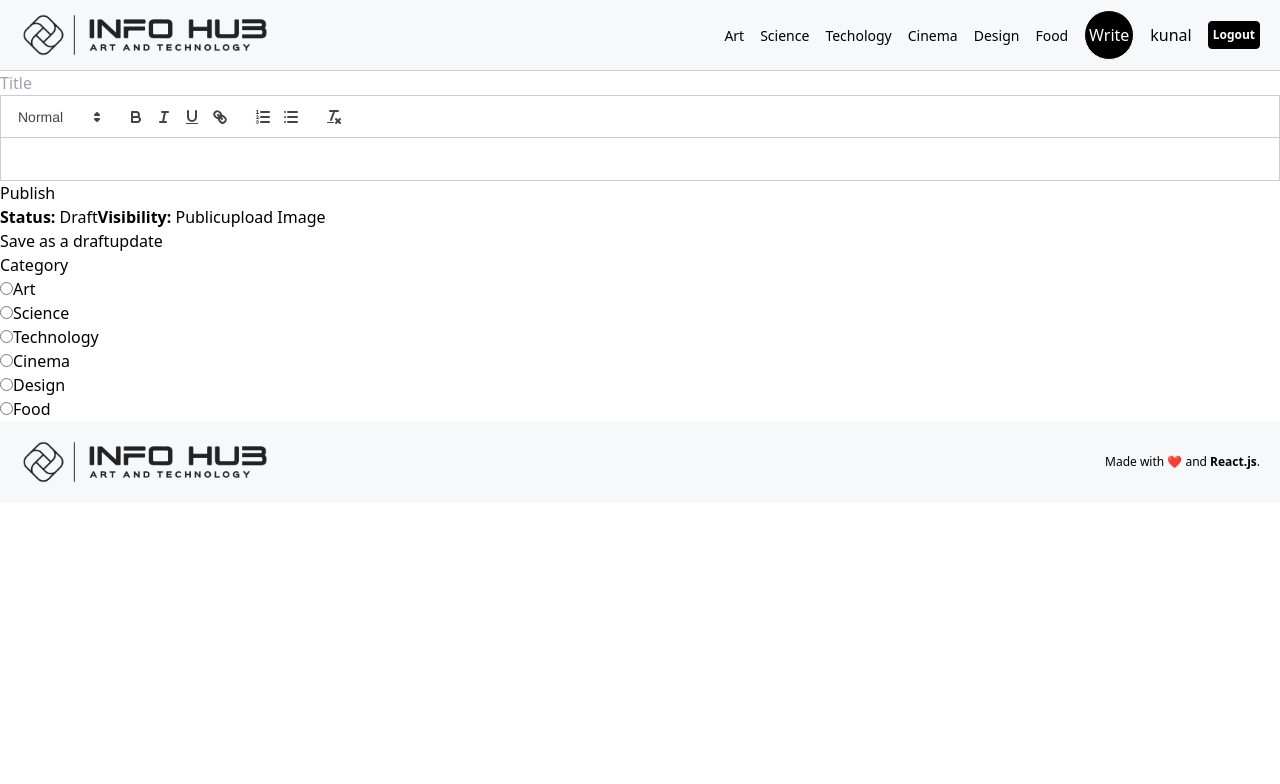
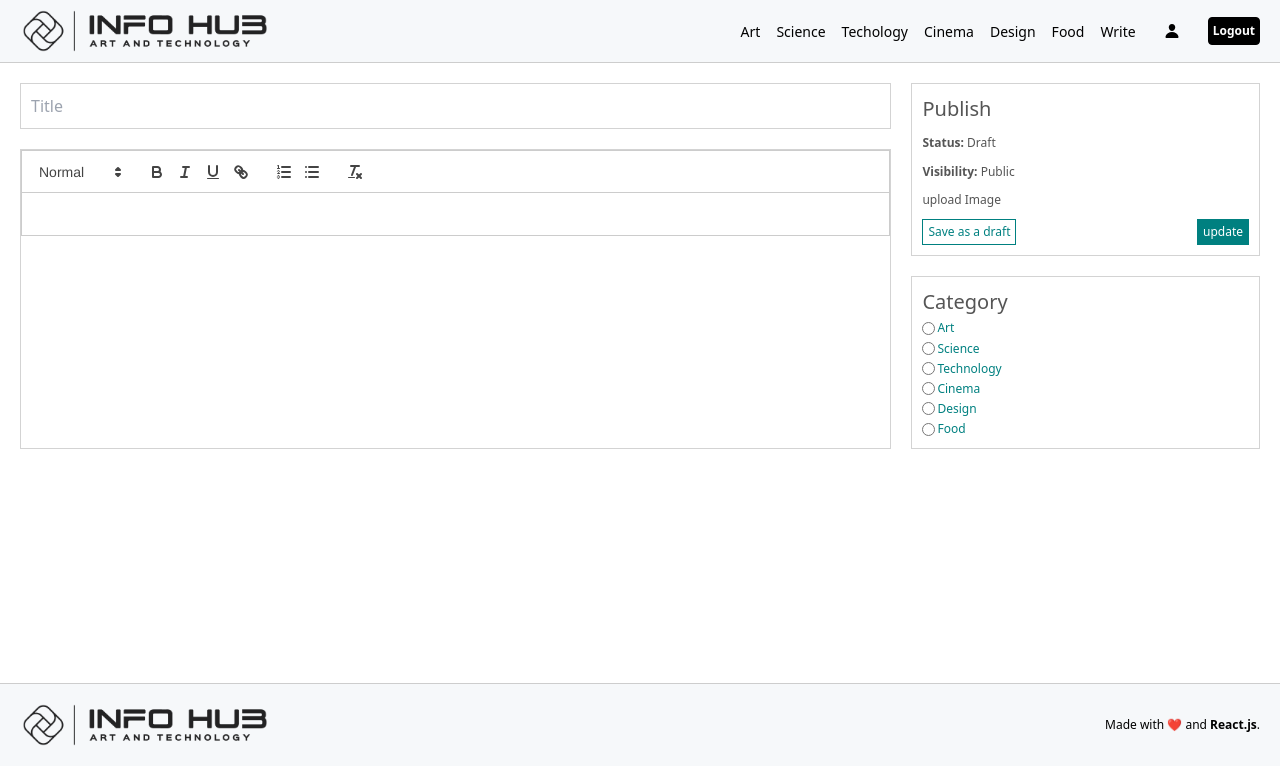
Before and after one commit to kunaljirage/blog, a React (Vite) app: page /write in a window 1280 px wide. Shown: the top 784 px of the page. Built offline with nearby package versions, Linux system fonts and the light colour scheme.

Commit message:
Added style for profile image, profile icon and write page

```diff
--- a/src/App.jsx
+++ b/src/App.jsx
@@ -11,7 +11,9 @@
 const Layout = () => (
   <div className="app">
     <Navbar />
-    <Outlet />
+    <div className="min-h-[75vh]">
+      <Outlet />
+    </div>
     <Footer />
   </div>
 );
--- a/src/assets/stylesheets/components/footer.scss
+++ b/src/assets/stylesheets/components/footer.scss
@@ -1,6 +1,7 @@
 .footer {
     padding: 20px;
     background-color: $lightGray;
+    border-top: 1px solid #cdcdcd;
     display: flex;
     align-items: center;
     width: 100%;
--- a/src/assets/stylesheets/components/navbar.scss
+++ b/src/assets/stylesheets/components/navbar.scss
@@ -1,37 +1,18 @@
 .navbar {
+    width: 100%;
     background-color: $lightGray;
-    width: 100%;
+    border-bottom: 1px solid #cdcdcd;
 
     .navbar_container {
         padding: 10px 20px;
         display: flex;
         align-items: center;
         justify-content: space-between;
-        border-bottom: 1px solid #cdcdcd;
 
         .nav-link {
             font-size: 14px;
             font-weight: 300;
             margin: auto;
         }
-
-        .write {
-            background-color: black;
-            width: 50px;
-            height: 50px;
-            border-radius: 50%;
-            display: flex;
-            align-items: center;
-            justify-content: center;
-            font-weight: 300;
-            border: 1px solid white;
-            color: white;
-
-            &:hover {
-                color: $violet;
-                background-color: white;
-                border: 1px solid $violet;
-            }
-        }
     }
 }
--- a/src/assets/stylesheets/main.scss
+++ b/src/assets/stylesheets/main.scss
@@ -11,12 +11,26 @@
 @import "./components/footer.scss";
 @import "./components/buttons.scss";
 @import "./show-post.scss";
-// .app {
-//
-// }
+@import "./write.scss";
 
 .logo {
     img {
         width: 250px;
     }
 }
+
+.profile-icon {
+    height: 40px;
+    width: 40px;
+    border-radius: 50%;
+    display: flex;
+    justify-content: center;
+    align-items: center;
+}
+
+.profile-image {
+    height: 40px;
+    width: 40px;
+    border-radius: 50%;
+    object-fit: cover;
+}
--- /dev/null
+++ b/src/assets/stylesheets/write.scss
@@ -0,0 +1,82 @@
+.add {
+    margin: 20px 20px;
+    display: flex;
+    gap: 20px;
+
+    .content {
+      flex: 5;
+      display: flex;
+      flex-direction: column;
+      gap: 20px;
+
+      input {
+        padding: 10px;
+        border: 1px solid lightgray;
+      }
+
+      .editorContainer {
+        height: 300px;
+        overflow: scroll;
+        border: 1px solid lightgray;
+
+        .editor {
+          height: 100%;
+          border: none;
+        }
+      }
+    }
+
+    .menu {
+      flex: 2;
+      display: flex;
+      flex-direction: column;
+      gap: 20px;
+
+      .item {
+        border: 1px solid lightgray;
+        padding: 10px;
+        flex:1;
+        display: flex;
+        flex-direction: column;
+        justify-content: space-between;
+        font-size: 12px;
+        color: #555;
+
+        h1{
+          font-size: 20px;
+        }
+
+        .file{
+          text-decoration: underline;
+          cursor: pointer;
+        }
+
+        .buttons{
+          display: flex;
+          justify-content: space-between;
+
+          :first-child{
+            cursor: pointer;
+            color: teal;
+            background-color: white;
+            border: 1px solid teal;
+            padding: 3px 5px;
+          }
+          :last-child{
+            cursor: pointer;
+            color: white;
+            background-color: teal;
+            border: 1px solid teal;
+            padding: 3px 5px;
+          }
+        }
+
+        .cat{
+          display: flex;
+          align-items: center;
+          gap: 2px;
+          color: teal;
+        }
+      }
+    }
+}
--- a/src/components/Navbar.jsx
+++ b/src/components/Navbar.jsx
@@ -1,5 +1,6 @@
 import { Link } from 'react-router-dom';
 import Logo from '../assets/images/dark_logo.png';
+import { IoPerson } from 'react-icons/io5';
 
 const Navbar = () => (
   <nav className="navbar">
@@ -26,12 +27,12 @@
         <Link className="nav-link" to="">
           <h6> Food </h6>
         </Link>
-        <span className="write cursor-pointer">
-          <Link className="" to="write">
-            Write
-          </Link>
+        <Link className="nav-link" to="write">
+          Write
+        </Link>
+        <span className="cursor-pointer m-auto profile-icon">
+          <IoPerson />
         </span>
-        <span className="cursor-pointer m-auto">kunal</span>
         <span className="cursor-pointer m-auto btn-secondary p-1 text-[12px] font-semibold">
           Logout
         </span>
--- a/src/components/Post.jsx
+++ b/src/components/Post.jsx
@@ -21,7 +21,7 @@
         <div className="date-author">
           <Link className="external author">
             {/* <img src="" alt="Author avatar" /> */}
-            <div className="default-profile">
+            <div className="profile-icon">
               <IoPerson size="24" />
             </div>
             {/* TestGrid */}
--- a/src/pages/ShowPost.jsx
+++ b/src/pages/ShowPost.jsx
@@ -15,7 +15,7 @@
         <img
           src="https://t3.ftcdn.net/jpg/02/43/12/34/360_F_243123463_zTooub557xEWABDLk0jJklDyLSGl2jrr.jpg"
           alt=""
-          className="w-12 h-12 rounded-full object-cover"
+          className="profile-image"
         />
         <div>
           <span className="font-bold">kunal</span>
```
